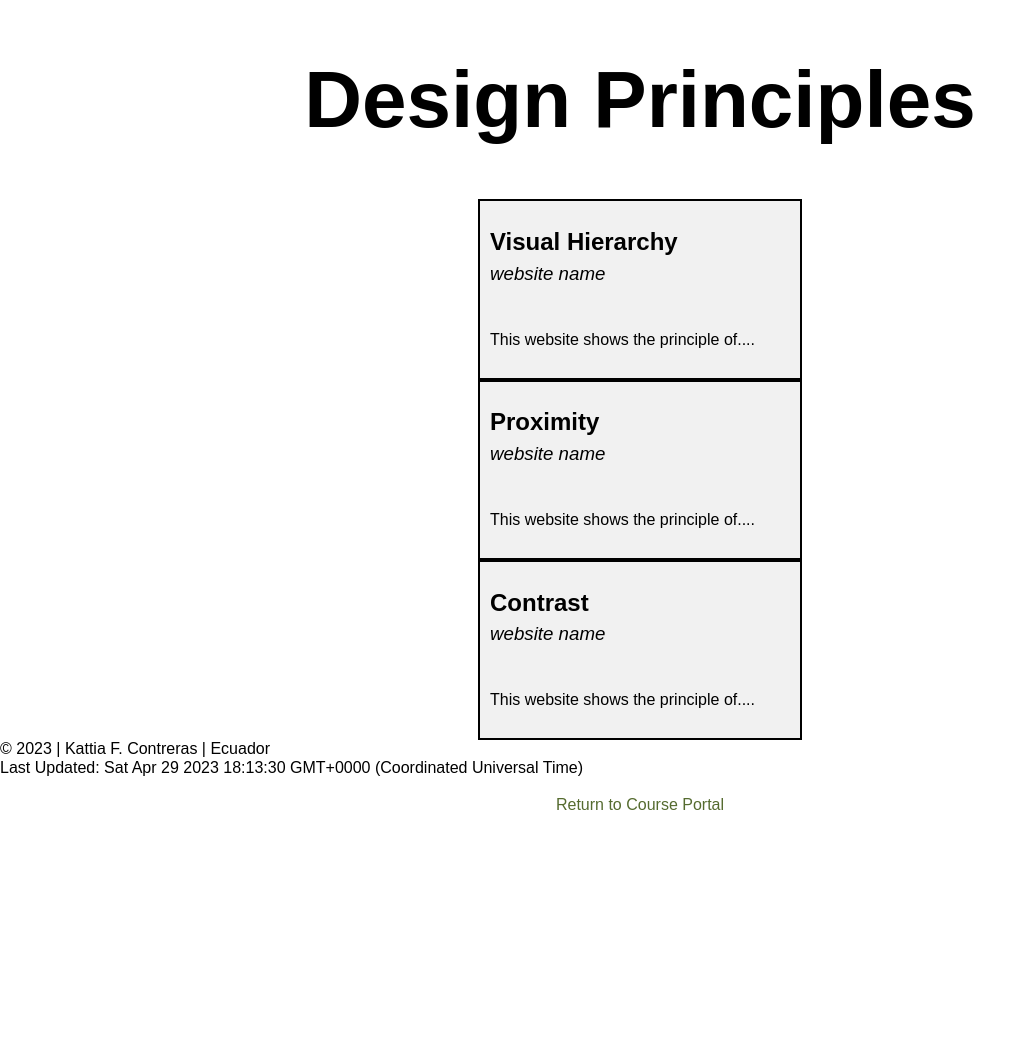
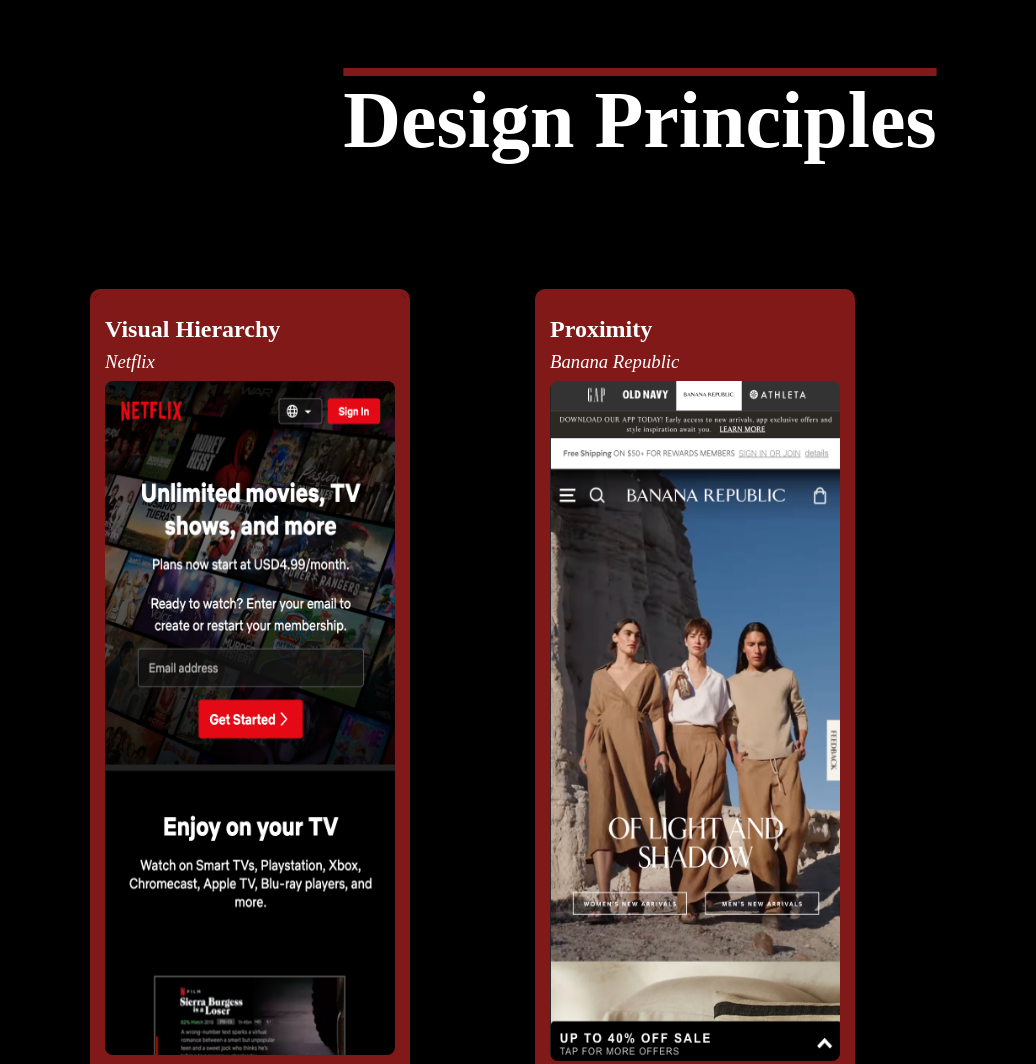
Before and after one commit to kattbcc17/wdd230, a plain HTML site: page lesson2/design-principles.html in a window 1280 px wide. Shown: the top 1064 px of the page, without its empty margins (0-1036 px from the left). Before the commit the page ends 833 px from the top, so only its background shows below. Drawn offline with nearby package versions, Linux system fonts and the light colour scheme.

Commit message:
design principle w02

```diff
--- a/lesson2/design-principles.html
+++ b/lesson2/design-principles.html
@@ -13,33 +13,45 @@
     <header class="header">
         <h1>Design Principles</h1>
     </header>
-    <main class="main">
-        <div class="card">
+    <main id="grid">
+        <div class="card1">
             <h2>Visual Hierarchy</h2>
-            <h3>website name</h3>
-            <img src="" alt="">
+            <h3>Netflix</h3>
+            <img src="/lesson2/images/screen1.png" width="80%" height="65%" alt="Netflix screenshot">
             <p>
-                This website shows the principle of....
+                Netflix uses a great method of arranging graphic elements by order of importance.
+                By relying on principles relating to size, color, contrast, white and more,
+                you can influence how users interact and they can purchase their services.
             </p>
-            <a href=""></a>
+            <p>
+                Visual hierarchy affects what you look at and focus on in a design,
+                whether it's an image, graphic design, or web design. It's a key player
+                in ct (i.e., how information is organized and displayed for easy understanding and navigation)
+                and can greatly impact the user experience (UX).
+            </p>
+            <a target="_blank" href="https://www.Netflix.com/">Netflix.com</a>
         </div>
-        <div class="card">
+        <div class="card2">
             <h2>Proximity</h2>
-            <h3>website name</h3>
-            <img src="" alt="">
+            <h3>Banana Republic</h3>
+            <img src="/lesson2/images/screen2.png" width="80%" height="65%" alt="Banana screenshot">
             <p>
-                This website shows the principle of....
+                The design element of proximity was applied by grouping all the connected elements to each other.
+                The logo, together with the menu are grouped, the business and product information are all in the bottom of the page,
+                and the image showcasing one of the products is in the middle.
             </p>
-            <a href=""></a>
+            <a target="_blank" href="https://bananarepublic.gap.com/">Bananarepublic.gap.com</a>
         </div>
-        <div class="card">
+        <div class="card3">
             <h2>Contrast</h2>
-            <h3>website name</h3>
-            <img src="" alt="">
+            <h3>Mysa Skincare</h3>
+            <img src="/lesson2/images/screen.png" width="80%" height="65%" alt="Mysa screenshot">
             <p>
-                This website shows the principle of....
+                The color scheme for the company, Razer, is simple and dark. Important elements are highlighted by using brighter colors.
+                The logo has a bright green color and the product has a hint of bright colors that are really eye-catching.
             </p>
-            <a href=""></a>
+            <p>The interface is adorned with high-contrast colors, especially with the text, images with alternative text, ARIA markers, and elements utilizing the appropriate labels. While the website also implements subtly animated and transitional effects, they’re not overused or overwhelming.</p>
+            <a target="_blank" href="https://mysa-skincare.com/">Mysa-skincare.com</a>
         </div>
     </main>
     <footer>
--- a/lesson2/styles/design.css
+++ b/lesson2/styles/design.css
@@ -1,15 +1,46 @@
+* {
+    box-sizing: border-box;
+  }
+
 body {
     margin: auto;
-    font-family: 'Montserrat', sans-serif;
-    margin: 10px auto;
+    font-family: "Times New Roman", Times, serif;
+    margin: 0;
+    background-color: black;
 }
 
-.card {
-    width: 300px;
-    background-color: rgb(241, 241, 241);
-    border: 2px solid black;
-    margin: 0 auto;
-    padding: 10px;
+.card1 {
+    margin: 50px;
+    background-color: rgb(129, 25, 25);
+    width: 320px;
+    padding: 5px 10px 10px 10px;
+    border: 5px solid rgb(129, 25, 25);;
+    border-radius: 10px;
+    color: white;
+    overflow: scroll;
+
+}
+
+.card2 {
+    margin: 50px;
+    background-color: rgb(129, 25, 25);
+    width: 320px;
+    padding: 5px 10px 0 10px;
+    border: 5px solid rgb(129, 25, 25);
+    border-radius: 10px;
+    color: white;
+}
+
+.card3 {
+    margin: 50px;
+    background-color: rgb(129, 25, 25);
+    width: 320px;
+    padding: 5px 10px 10px 10px;
+    border: 5px solid rgb(129, 25, 25);;
+    border-radius: 10px;
+    color: white;
+    overflow: scroll;
+
 }
 
 #grid {
@@ -19,11 +50,15 @@ body {
     gap: 25px;
     max-width: 1200px;
     margin: auto;
+
 }
 
 h1 {
     font-size: 5em;
     text-align: center;
+    color: white;
+    text-decoration-line: overline;
+    text-decoration-color: rgb(129, 25, 25);
 }
 
 h2 {
@@ -43,7 +78,7 @@ p {
 
 a {
     text-decoration: none;
-    color: darkolivegreen;
+    color: rgb(240, 169, 54);
 }
 
 img {
@@ -52,5 +87,24 @@ img {
 }
 
 #return_home {
+    /* border-right: 6px solid red; */
+    background-color: rgb(129, 25, 25);
+    padding: 14px 20px;
+    text-align: center;
+    text-decoration: none;
+    display: inline-block;
+    border-radius: 5px;
+    margin-left: 50px;
+
+}
+
+a:hover {font-size:150%;}
+
+.header {
+    padding: 20px;
     text-align: center;
 }
+
+img {
+    border-radius: 8px;
+  }
--- a/styles/main.css
+++ b/styles/main.css
@@ -1,17 +1,21 @@
 @import url('https://fonts.googleapis.com/css2?family=Playfair+Display:ital,wght@1,500&family=Roboto&display=swap');
+* {
+    box-sizing: border-box;
+  }
 body {
     font-family: var(--heading-font);
     margin: 0;
 }
 
 div {
-    margin: 10px;
+    margin: 50px;
     flex: auto;
 }
 
 nav{
     height: 35vh;
     margin: 10%;
+    margin: 100px 50px 100px 50px;
 }
 
 a{
@@ -19,15 +23,20 @@ a{
     color: black;
 }
 
-.nombre{
+#name {
+    text-align: center;
     color: white;
-}
+    font-size: 40px;
+
+  }
 
 footer {
     background-color: gray;
     color: white;
     padding: 10px;
     text-align: center;
+    margin: 25px 50px 75px 50px;
+    border-radius: 5px;
 }
 
 header {
@@ -38,6 +47,8 @@ header {
     margin: auto;
     align-items: center;
     padding: 1px;
+    margin: 25px 50px 50px 50px;
+    border-radius: 5px;
 }
 
 .logo {
@@ -48,6 +59,9 @@ header {
 .logo img{
     height: 150px;
     margin-right: 200px;
+    display: block;
+    margin-left: 20px;
+    margin-right: 150px;
 }
 
 nav a:hover{
@@ -63,3 +77,15 @@ nav a:hover{
         padding: 10px 0px;
     }
 }
+
+a:visited {color:#0000ff;}
+a:hover {font-family:monospace;}
+
+h2 {
+    font-size: 40px;
+    text-shadow: 2px 2px 4px #000000;
+}
+
+li {
+    font-size: 18px;
+}
```
Also changed, not shown: scripts/index.html (+12 -10 lines), lesson2/images/screen.png (added), lesson2/images/screen1.png (added), lesson2/images/screen2.png (added), 3 other files.
